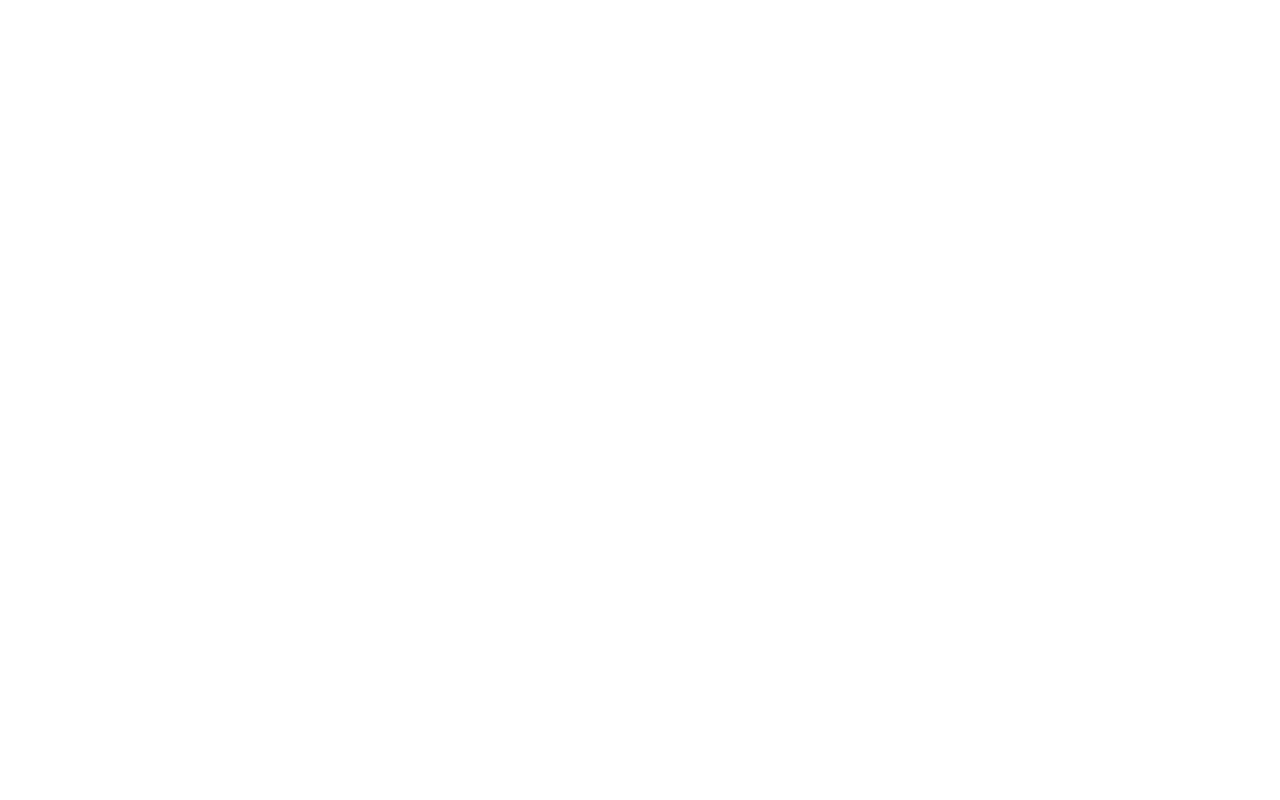
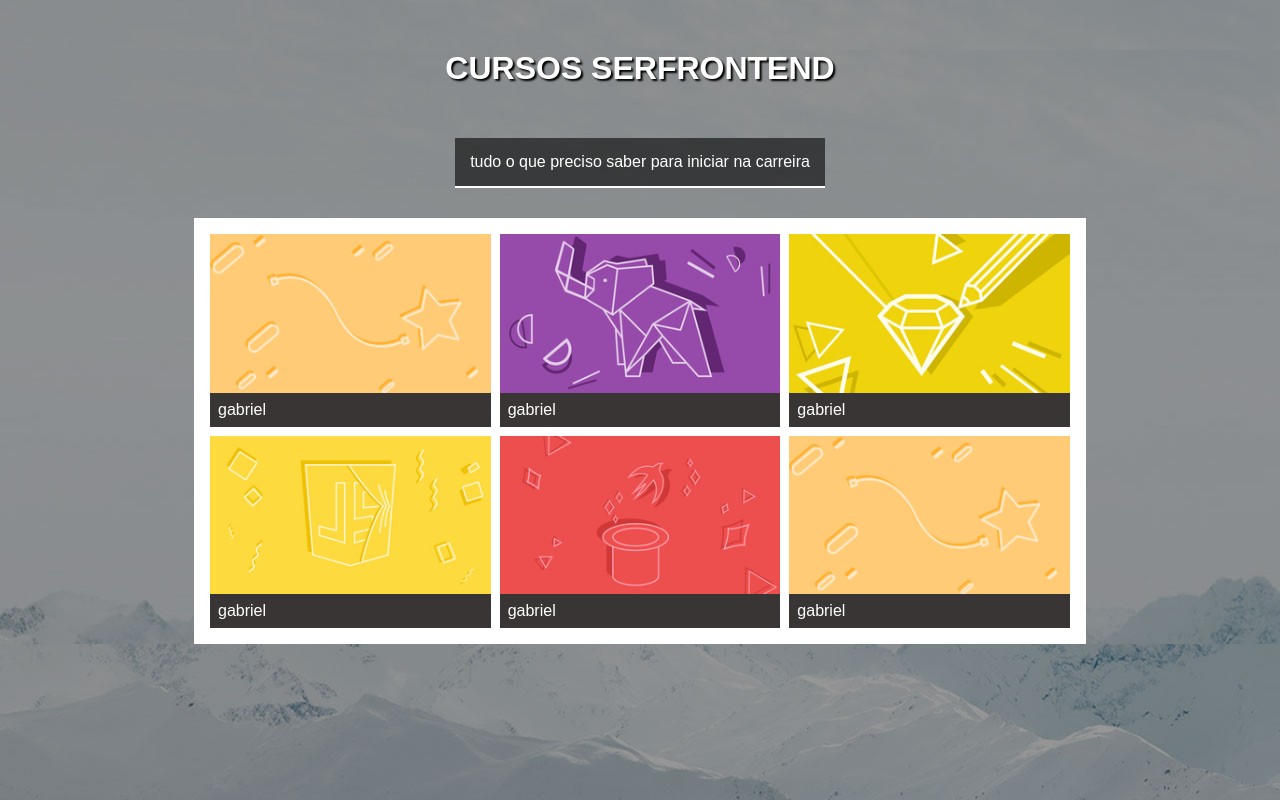
Before and after one commit to Gabriellsantana/WebFundamentals, a plain HTML site: page html-css-js/atividades_desafios/ProjetoCSS-flexbox-desafio/index.html in a window 1280 px wide. Drawn offline with Linux system fonts and the light colour scheme.

Commit message:
finalizando o desafio ProjetoCSS-flexbox-desafio

```diff
--- a/html-css-js/atividades_desafios/ProjetoCSS-flexbox-desafio/index.html
+++ b/html-css-js/atividades_desafios/ProjetoCSS-flexbox-desafio/index.html
@@ -8,7 +8,37 @@
 
     <link rel="stylesheet" href="styles/estilo.css">
 </head>
+      <h1>cursos serfrontend</h1>
+      <div class="div-p">
+        <p class="header-p">tudo o que preciso saber para iniciar na carreira</p>
+      </div>
 
+       <section>
+            <div class="section-div">
+                <img src="imagens/card_01.png" alt="">
+                <p>gabriel</p>
+            </div>
+            <div class="section-div">
+                <img src="imagens/card_02.jpg" alt="">
+                <p>gabriel</p>
+            </div>
+            <div class="section-div">
+                <img src="imagens/card_03.jpg" alt="">
+                <p>gabriel</p>
+            </div>
+            <div class="section-div">
+                <img src="imagens/card_04.jpg" alt="">
+                <p>gabriel</p>
+            </div>
+            <div class="section-div">
+                <img src="imagens/card_05.jpg" alt="">
+                <p>gabriel</p>
+            </div>
+            <div class="section-div">
+                <img src="imagens/card_01.png" alt="">
+                <p>gabriel</p>
+            </div>
+       </section>
 <body>
 
 </body>
--- a/html-css-js/atividades_desafios/ProjetoCSS-flexbox-desafio/styles/estilo.css
+++ b/html-css-js/atividades_desafios/ProjetoCSS-flexbox-desafio/styles/estilo.css
@@ -1,9 +1,54 @@
 html,
 body {
-    height: 100%;
+    min-height: 100%;
+   background-image: url(/html-css-js/atividades_desafios/ProjetoCSS-flexbox-desafio/imagens/bg-2.jpg);
 }
 
 body {
     margin: 0;
     font-family: Arial, Helvetica, sans-serif;
+
 }
+
+h1{
+text-align: center;
+text-transform: uppercase;
+color: white;
+text-shadow: 2px 2px 2px black;
+margin-top: 50px;
+}
+.div-p{
+    display:flex;
+    justify-content: center;
+}
+.header-p{
+    color: white;
+    padding: 15px;
+    display:inline-block;
+    background-color: rgba(0, 0, 0, 0.584);
+    margin: 30px;
+    border-bottom: 2px solid white;
+}
+section{
+    display: flex;
+    flex-wrap: wrap;
+    gap: 9px;
+    width: 860px;
+    margin: auto;/*um margin-auto faz o conteinar se alinha ao centro*/
+    background-color: white;
+    padding: 16px;
+}
+.section-div{
+    flex-basis: 250px;
+    flex-grow: 1;
+}
+.section-div img{
+    width: 100%;
+    display: block;
+}
+.section-div p{
+   background-color: #393535;
+   margin: 0%;
+   padding: 8px;
+   color: white;
+}
```
